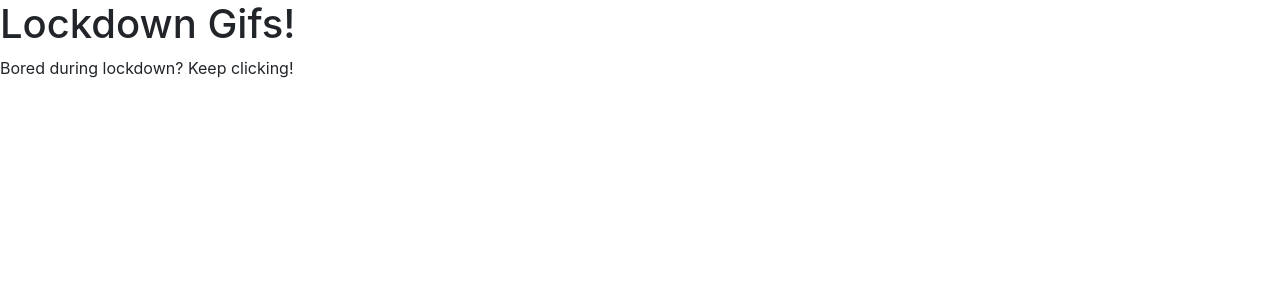
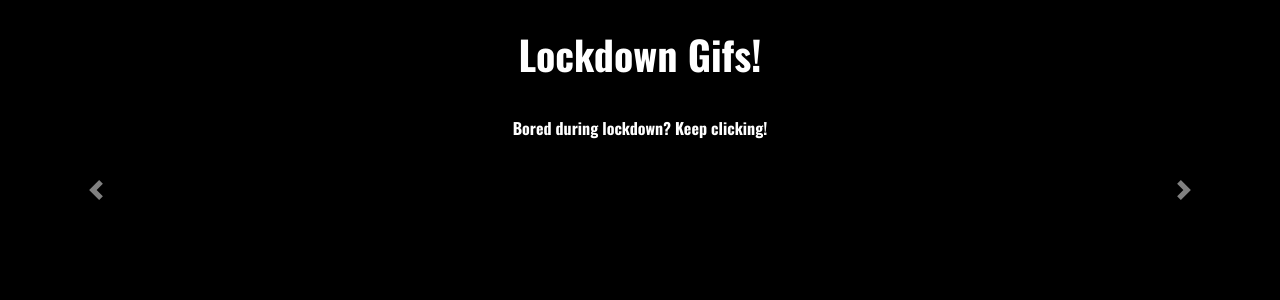
Before and after one commit to kerrylam/lockdown_gif, a Flask app: page / in a window 1280 px wide. Shown: the top 300 px of the page. Run offline with Flask 2, Linux system fonts and the light colour scheme; data that the repository does not hold is empty; some libraries are stand-ins or nearby versions.

Commit message:
bootstrap and css design

```diff
--- a/server.py
+++ b/server.py
@@ -22,10 +22,13 @@ def homepage():
     response = requests.get(url, params=payload)
     data = response.json()
     gifs = data['data']
+    main = gifs[0]
+    rest = gifs[1:]
 
 
     return render_template('homepage.html',
-                           gifs=gifs)
+                           main=main,
+                           gifs=rest)
 
 if __name__ == '__main__':
     app.debug = True
--- /dev/null
+++ b/static/css/site.css
@@ -0,0 +1,143 @@
+h1 {
+    text-align: center;
+    color: white;
+    padding: 30px;
+}
+
+p {
+    text-align: center;
+    color: white;
+    margin-bottom: 50px;
+}
+
+body {
+  background: black;
+  font-family: 'Oswald', sans-serif;
+}
+
+// Wrapper for the slide container and indicators
+.carousel {
+  position: relative;
+}
+
+.carousel-inner {
+  position: relative;
+  width: 100%;
+  overflow: hidden;
+}
+
+.carousel-item {
+  position: relative;
+  display: none;
+  align-items: center;
+  width: 100%;
+  @include transition($carousel-transition);
+  backface-visibility: hidden;
+  perspective: 1000px;
+  float: center;
+}
+
+.carousel-item.active,
+.carousel-item-next,
+.carousel-item-prev {
+  display: block;
+}
+
+.carousel-item-next,
+.carousel-item-prev {
+  position: absolute;
+  top: 0;
+}
+
+// CSS3 transforms when supported by the browser
+.carousel-item-next.carousel-item-left,
+.carousel-item-prev.carousel-item-right {
+  transform: translateX(0);
+
+  @supports (transform-style: preserve-3d) {
+    transform: translate3d(0, 0, 0);
+  }
+}
+
+.carousel-item-next,
+.active.carousel-item-right {
+  transform: translateX(100%);
+
+  @supports (transform-style: preserve-3d) {
+    transform: translate3d(100%, 0, 0);
+  }
+}
+
+.carousel-item-prev,
+.active.carousel-item-left {
+  transform: translateX(-100%);
+
+  @supports (transform-style: preserve-3d) {
+    transform: translate3d(-100%, 0, 0);
+  }
+}
+
+
+//
+// Left/right controls for nav
+//
+
+.carousel-control-prev,
+.carousel-control-next {
+  position: absolute;
+  top: 0;
+  bottom: 0;
+  // Use flex for alignment (1-3)
+  display: flex; // 1. allow flex styles
+  align-items: center; // 2. vertically center contents
+  justify-content: center; // 3. horizontally center contents
+  width: $carousel-control-width;
+  color: $carousel-control-color;
+  text-align: center;
+  opacity: $carousel-control-opacity;
+  // We can't have a transition here because WebKit cancels the carousel
+  // animation if you trip this while in the middle of another animation.
+
+  // Hover/focus state
+  @include hover-focus {
+    color: $carousel-control-color;
+    text-decoration: none;
+    outline: 0;
+    opacity: .9;
+  }
+}
+.carousel-control-prev {
+  left: 0;
+  @if $enable-gradients {
+    background: linear-gradient(90deg, rgba(0, 0, 0, .25), rgba(0, 0, 0, .001));
+  }
+}
+.carousel-control-next {
+  right: 0;
+  @if $enable-gradients {
+    background: linear-gradient(270deg, rgba(0, 0, 0, .25), rgba(0, 0, 0, .001));
+  }
+}
+
+// Icons for within
+.carousel-control-prev-icon,
+.carousel-control-next-icon {
+  display: inline-block;
+  width: $carousel-control-icon-width;
+  height: $carousel-control-icon-width;
+  background: transparent no-repeat center center;
+  background-size: 100% 100%;
+}
+.carousel-control-prev-icon {
+  background-image: $carousel-control-prev-icon-bg;
+}
+.carousel-control-next-icon {
+  background-image: $carousel-control-next-icon-bg;
+}
+
+img {
+  display: block;
+  margin-left: auto;
+  margin-right: auto;
+  width: 50%;
+}
--- a/templates/base.html
+++ b/templates/base.html
@@ -9,7 +9,9 @@
     crossorigin="anonymous"></script>
     <script src="https://cdnjs.cloudflare.com/ajax/libs/popper.js/1.14.7/umd/popper.min.js" integrity="sha384-UO2eT0CpHqdSJQ6hJty5KVphtPhzWj9WO1clHTMGa3JDZwrnQq4sF86dIHNDz0W1" crossorigin="anonymous"></script>
     <script src="https://stackpath.bootstrapcdn.com/bootstrap/4.3.1/js/bootstrap.min.js" integrity="sha384-JjSmVgyd0p3pXB1rRibZUAYoIIy6OrQ6VrjIEaFf/nJGzIxFDsf4x0xIM+B07jRM" crossorigin="anonymous"></script>
+    <link href="https://fonts.googleapis.com/css2?family=Oswald:wght@700&display=swap" rel="stylesheet">
     <link rel="stylesheet" href="https://stackpath.bootstrapcdn.com/bootstrap/4.4.1/css/bootstrap.min.css" integrity="sha384-Vkoo8x4CGsO3+Hhxv8T/Q5PaXtkKtu6ug5TOeNV6gBiFeWPGFN9MuhOf23Q9Ifjh" crossorigin="anonymous">
+    <link rel="stylesheet" href="/static/css/site.css">
 </head>
 <body>
     <h1>Lockdown Gifs!</h1>
--- a/templates/homepage.html
+++ b/templates/homepage.html
@@ -6,11 +6,11 @@
     <div id="carouselExampleControls" class="carousel slide" data-ride="carousel">
         <div class="carousel-inner">
             <div class="carousel-item active">
-                <img class="d-block w-50" src="{{gifs[0]['images']['downsized_large']['url']}}">
+                <img src="{{main['images']['downsized_large']['url']}}">
             </div>
             {% for gif in gifs %}
             <div class="carousel-item">
-                <img class="d-block w-50" src="{{gif['images']['downsized_large']['url']}}">
+                <img src="{{gif['images']['downsized_large']['url']}}">
             </div>
             {% endfor %}
         </div>
```
